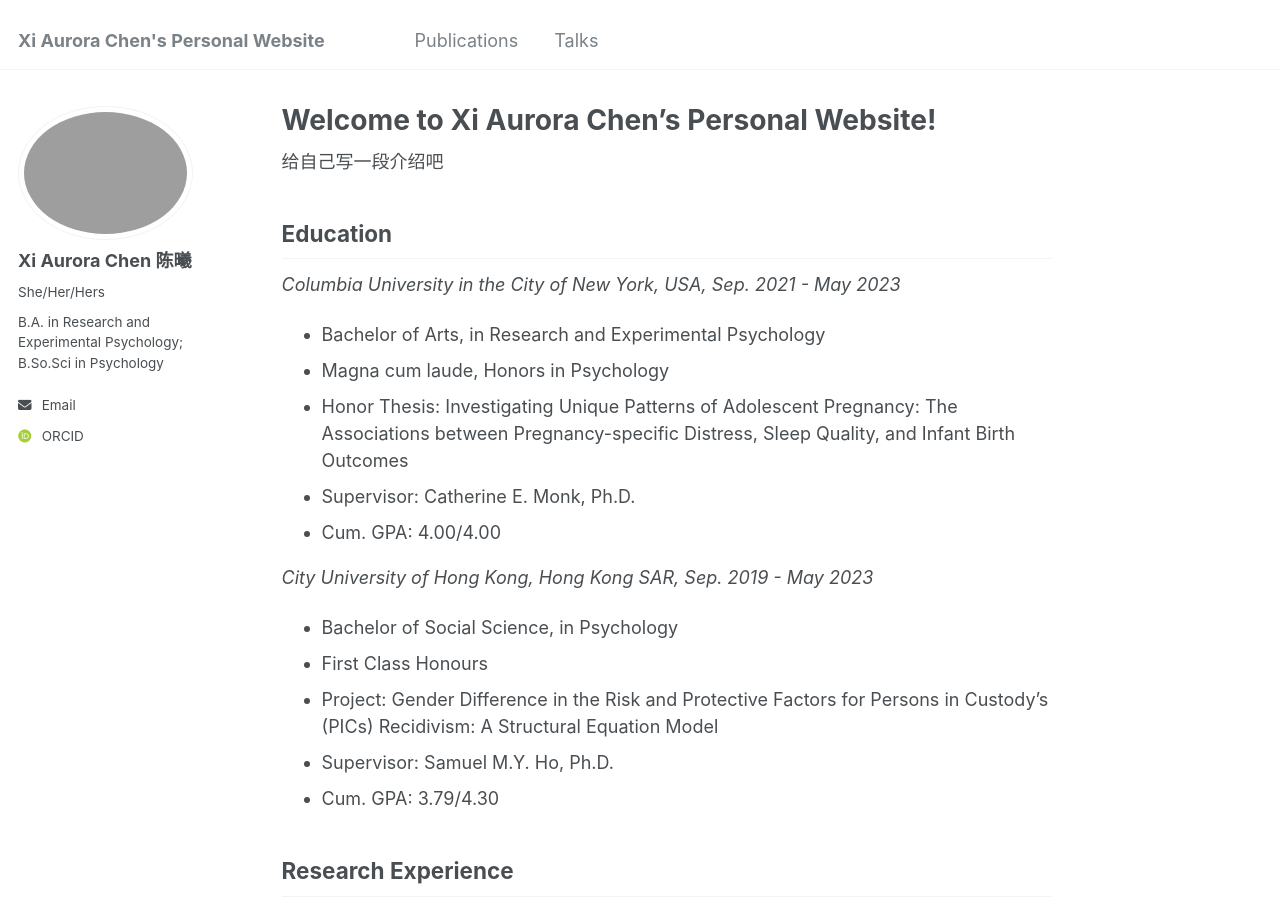
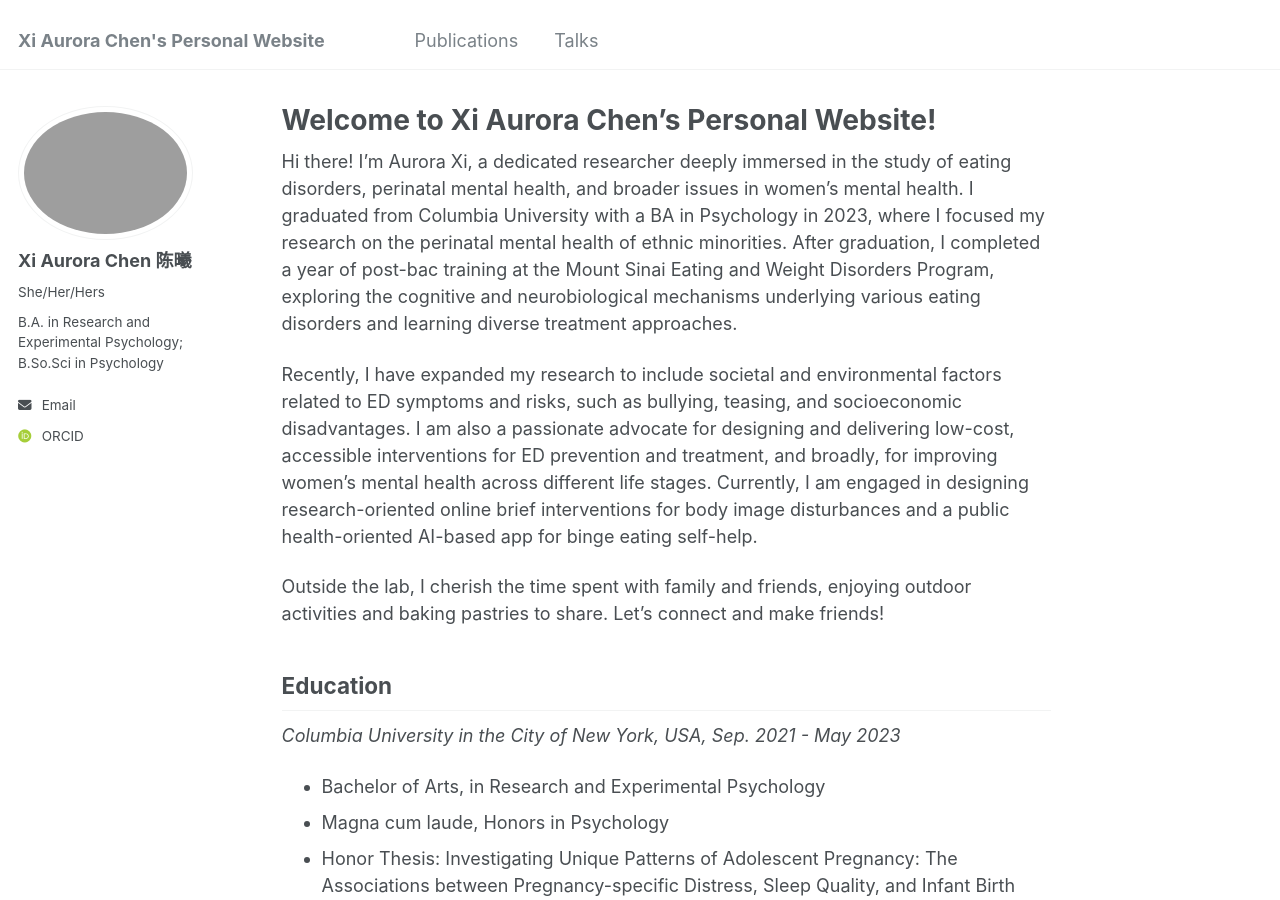
Before and after one commit to xixichen002/xixichen002.github.io, a Jekyll site: the page built from _pages/about.md, in a window 1280 px wide and 900 px high. Built offline with Jekyll 4.4.1, drawn with Linux system fonts in a browser that asks for light colours; some web fonts are replaced.

Commit message:
Update about.md

```diff
--- a/_pages/about.md
+++ b/_pages/about.md
@@ -7,7 +7,11 @@ redirect_from:
   - /about.html
 ---
 
-给自己写一段介绍吧
+Hi there! I’m Aurora Xi, a dedicated researcher deeply immersed in the study of eating disorders, perinatal mental health, and broader issues in women's mental health. I graduated from Columbia University with a BA in Psychology in 2023, where I focused my research on the perinatal mental health of ethnic minorities. After graduation, I completed a year of post-bac training at the Mount Sinai Eating and Weight Disorders Program, exploring the cognitive and neurobiological mechanisms underlying various eating disorders and learning diverse treatment approaches.
+
+Recently, I have expanded my research to include societal and environmental factors related to ED symptoms and risks, such as bullying, teasing, and socioeconomic disadvantages. I am also a passionate advocate for designing and delivering low-cost, accessible interventions for ED prevention and treatment, and broadly, for improving women’s mental health across different life stages. Currently, I am engaged in designing research-oriented online brief interventions for body image disturbances and a public health-oriented AI-based app for binge eating self-help.
+
+Outside the lab, I cherish the time spent with family and friends, enjoying outdoor activities and baking pastries to share. Let’s connect and make friends!
 
 Education
 ------
```
